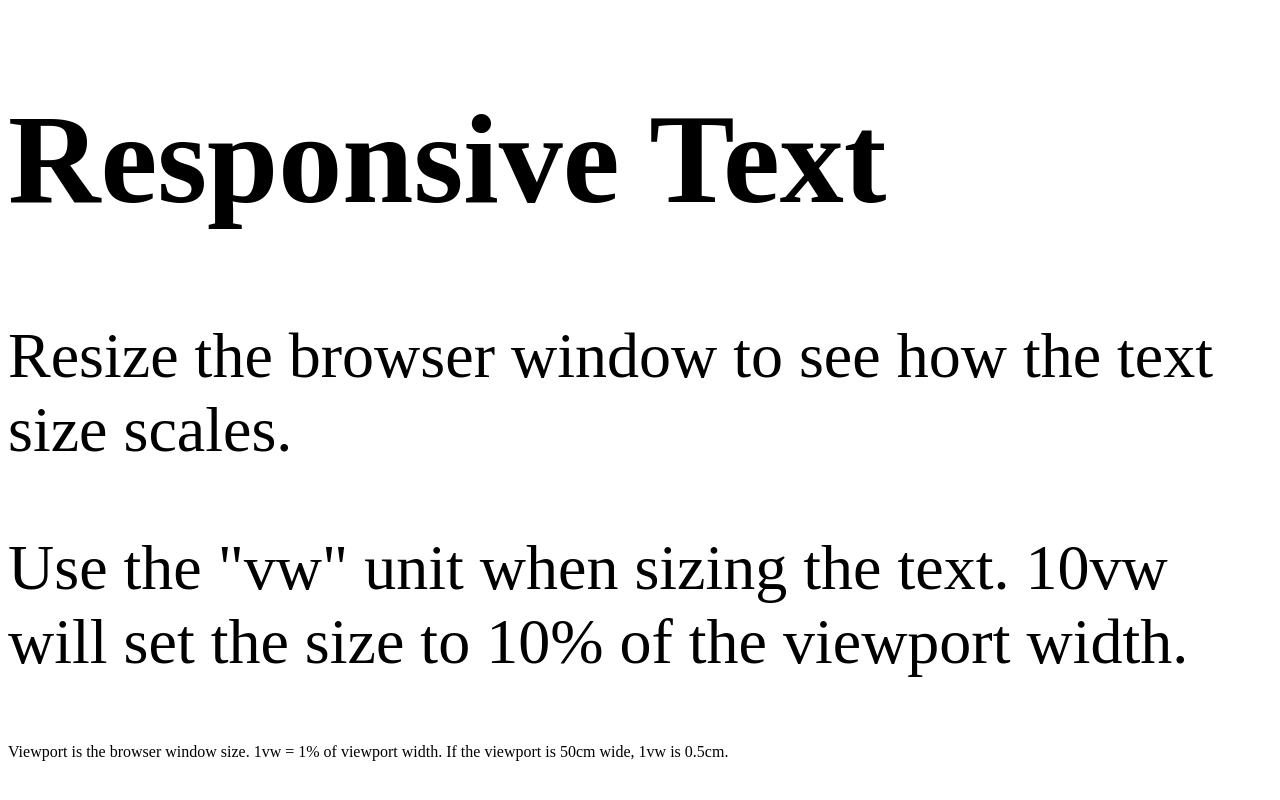
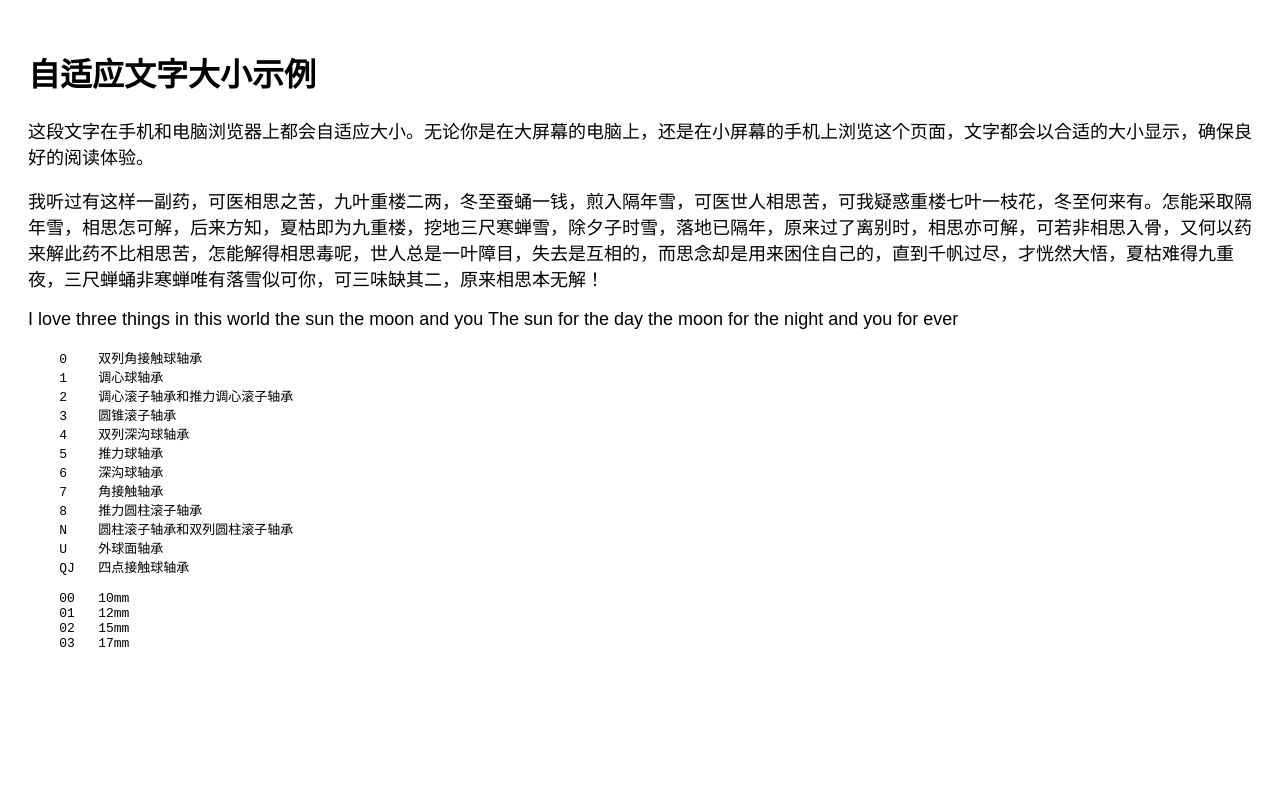
Before and after one commit to jindongdongchina/jindongdongchina.github.io, a plain HTML site: page 3.html in a window 1280 px wide. Drawn offline with Linux system fonts and the light colour scheme.

Commit message:
Update 3.html

```diff
--- a/3.html
+++ b/3.html
@@ -1,17 +1,65 @@
 <!DOCTYPE html>
-<html>
+<html lang="en">
+
 <head>
-<meta name="viewport" content="width=device-width, initial-scale=1.0">
+    <meta charset="UTF-8">
+    <meta name="viewport" content="width=device-width, initial-scale=1.0">
+    <style>
+        body {
+            font-family: Arial, sans-serif;
+            padding: 20px;
+        }
+
+        h1 {
+            font-size: 5vw;
+        }
+
+        p {
+            font-size: 3vw;
+        }
+
+        @media (min-width: 768px) {
+            h1 {
+                font-size: 32px;
+            }
+
+            p {
+                font-size: 18px;
+            }
+        }
+    </style>
 </head>
+
 <body>
+    <h1>自适应文字大小示例</h1>
+    <p>这段文字在手机和电脑浏览器上都会自适应大小。无论你是在大屏幕的电脑上，还是在小屏幕的手机上浏览这个页面，文字都会以合适的大小显示，确保良好的阅读体验。</p>
+<p>我听过有这样一副药，可医相思之苦，九叶重楼二两，冬至蚕蛹一钱，煎入隔年雪，可医世人相思苦，可我疑惑重楼七叶一枝花，冬至何来有。怎能采取隔年雪，相思怎可解，后来方知，夏枯即为九重楼，挖地三尺寒蝉雪，除夕子时雪，落地已隔年，原来过了离别时，相思亦可解，可若非相思入骨，又何以药来解此药不比相思苦，怎能解得相思毒呢，世人总是一叶障目，失去是互相的，而思念却是用来困住自己的，直到千帆过尽，才恍然大悟，夏枯难得九重夜，三尺蝉蛹非寒蝉唯有落雪似可你，可三味缺其二，原来相思本无解！</p>
+<p>I love three things in this world
+the sun
+the moon and you
+The sun for the day
+the moon for the night
+and you for ever</p>
+<pre>
+    0    双列角接触球轴承
+    1    调心球轴承
+    2    调心滚子轴承和推力调心滚子轴承
+    3    圆锥滚子轴承
+    4    双列深沟球轴承
+    5    推力球轴承
+    6    深沟球轴承
+    7    角接触轴承
+    8    推力圆柱滚子轴承
+    N    圆柱滚子轴承和双列圆柱滚子轴承
+    U    外球面轴承
+    QJ   四点接触球轴承
 
-<h1 style="font-size:10vw;">Responsive Text</h1>
-
-<p style="font-size:5vw;">Resize the browser window to see how the text size scales.</p>
-
-<p style="font-size:5vw;">Use the "vw" unit when sizing the text. 10vw will set the size to 10% of the viewport width.</p>
-
-<p>Viewport is the browser window size. 1vw = 1% of viewport width. If the viewport is 50cm wide, 1vw is 0.5cm.</p>
+    00   10mm
+    01   12mm
+    02   15mm
+    03   17mm
+</pre>
 
 </body>
+
 </html>
```
